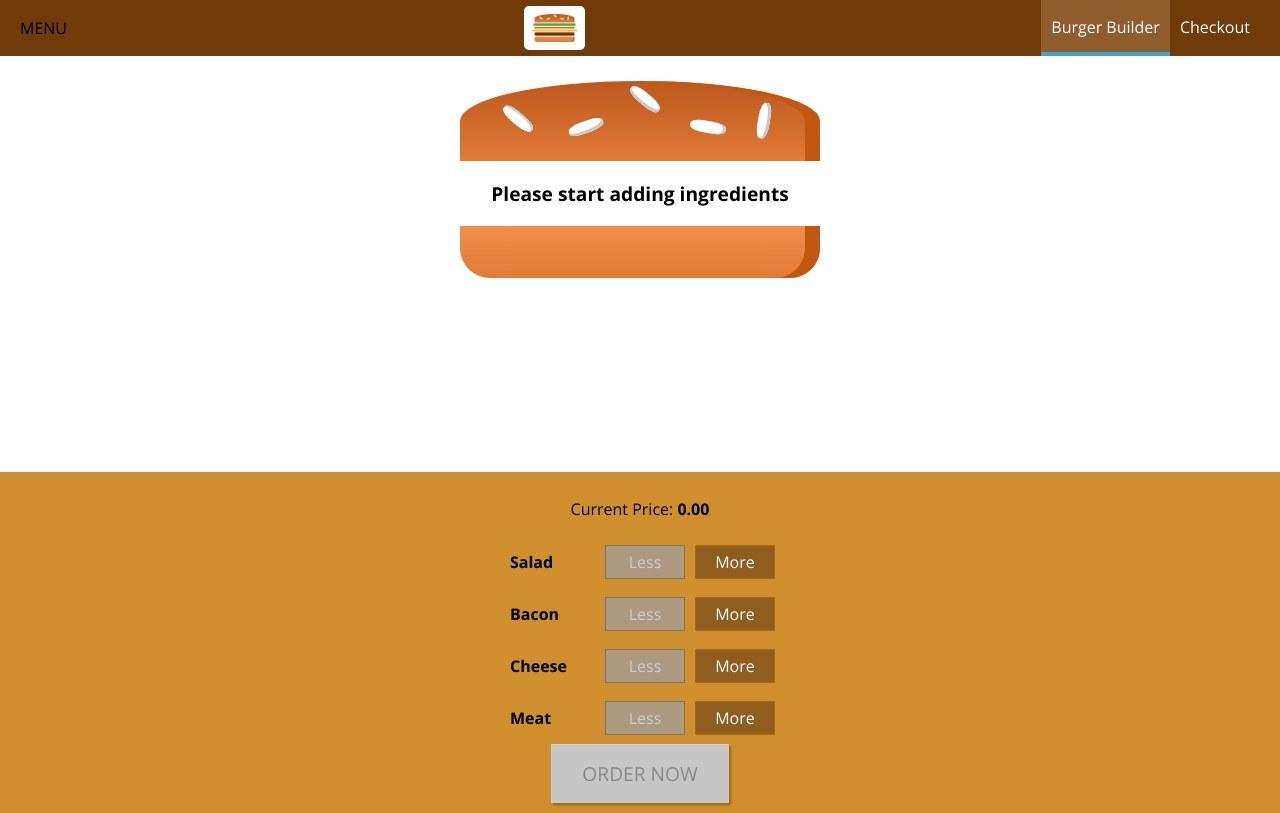
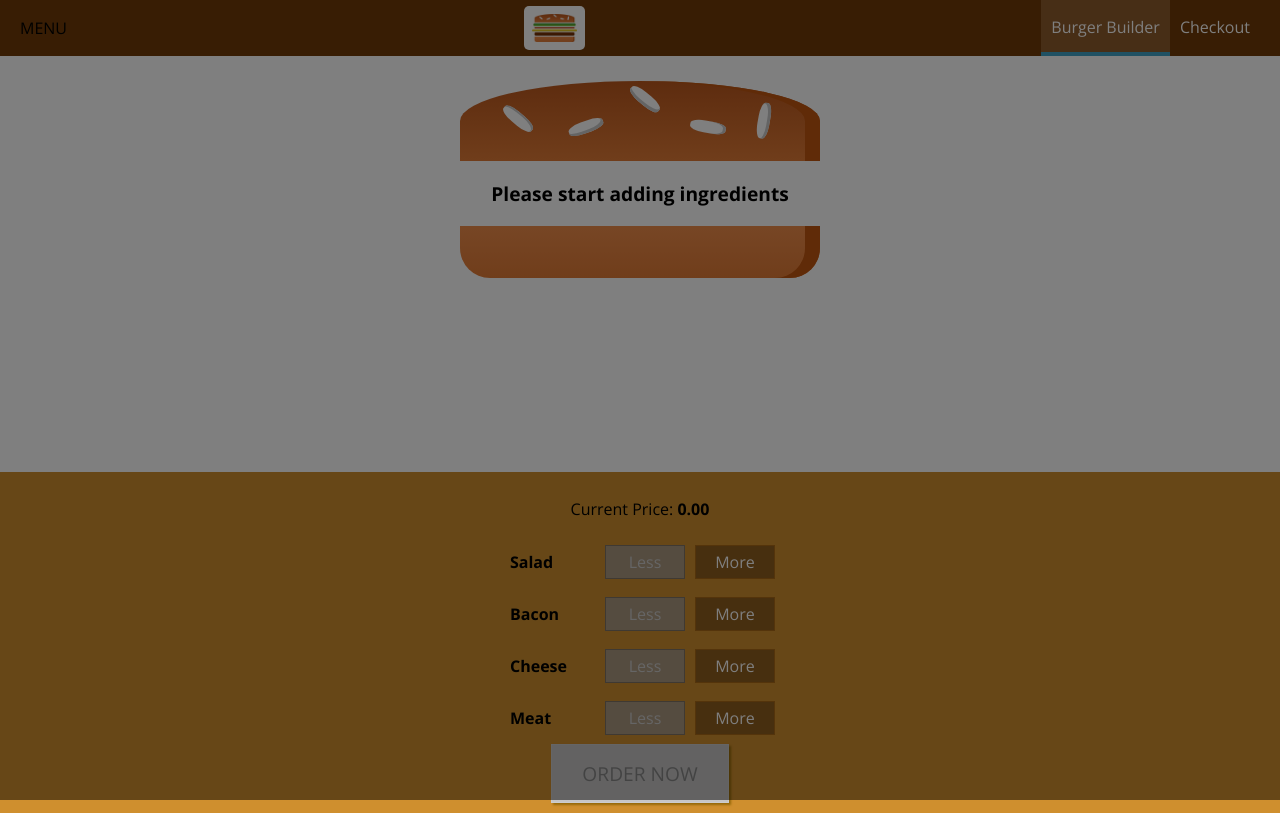
Before and after one commit to helrabelo/myburgerapp, a React app: page / in a window 1280 px wide. Built offline with nearby package versions, Linux system fonts and the light colour scheme.

Commit message:
adding backdrop to sidedrawer

```diff
--- a/src/components/Layout/Layout.js
+++ b/src/components/Layout/Layout.js
@@ -1,4 +1,4 @@
-import React from 'react';
+import React, { Component } from 'react';
 
 import Aux from '../../hoc/Aux';
 import Toolbar from '../Navigation/Toolbar/Toolbar';
@@ -6,12 +6,26 @@
 
 import classes from './Layout.css';
 
-const layout = props => (
-  <Aux>
-    <Toolbar />
-    <SideDrawer />
-    <main className={classes.Content}>{props.children}</main>
-  </Aux>
-);
+class Layout extends Component {
+  state = {
+    showSideDrawer: true
+  };
 
-export default layout;
+  sideDrawerClosedHandler = () => {
+    this.setState({ showSideDrawer: false });
+  };
+
+  render() {
+    return (
+      <Aux>
+        <Toolbar />
+        <SideDrawer
+          open={this.state.showSideDrawer}
+          closed={this.sideDrawerClosedHandler}
+        />
+        <main className={classes.Content}>{this.props.children}</main>
+      </Aux>
+    );
+  }
+}
+export default Layout;
--- a/src/components/Navigation/SideDrawer/SideDrawer.js
+++ b/src/components/Navigation/SideDrawer/SideDrawer.js
@@ -1,5 +1,6 @@
 import React from 'react';
 
+import Aux from '../../../hoc/Aux';
 import Backdrop from '../../UI/Backdrop/Backdrop';
 import Logo from '../../Logo/Logo';
 import NavigationItems from '../NavigtionItems/NavigationItems';
@@ -7,9 +8,15 @@
 import classes from './SideDrawer.css';
 
 const sideDrawer = props => {
-  // ...
+  let attachedClasses = [classes.SideDrawer, classes.Close];
+  if (props.open) {
+    attachedClasses = [classes.SideDrawer, classes.Open];
+  }
+
   return (
-    <div className={classes.SideDrawer}>
+    <Aux>
+      <Backdrop show={props.open} clicked={props.closed} />
+      <div className={attachedClasses.join(' ')}>
         <div className={classes.Logo}>
           <Logo />
         </div>
@@ -17,6 +24,7 @@
           <NavigationItems />
         </nav>
       </div>
+    </Aux>
   );
 };
 
```
Lines whose indentation alone changed are shown as unchanged.
